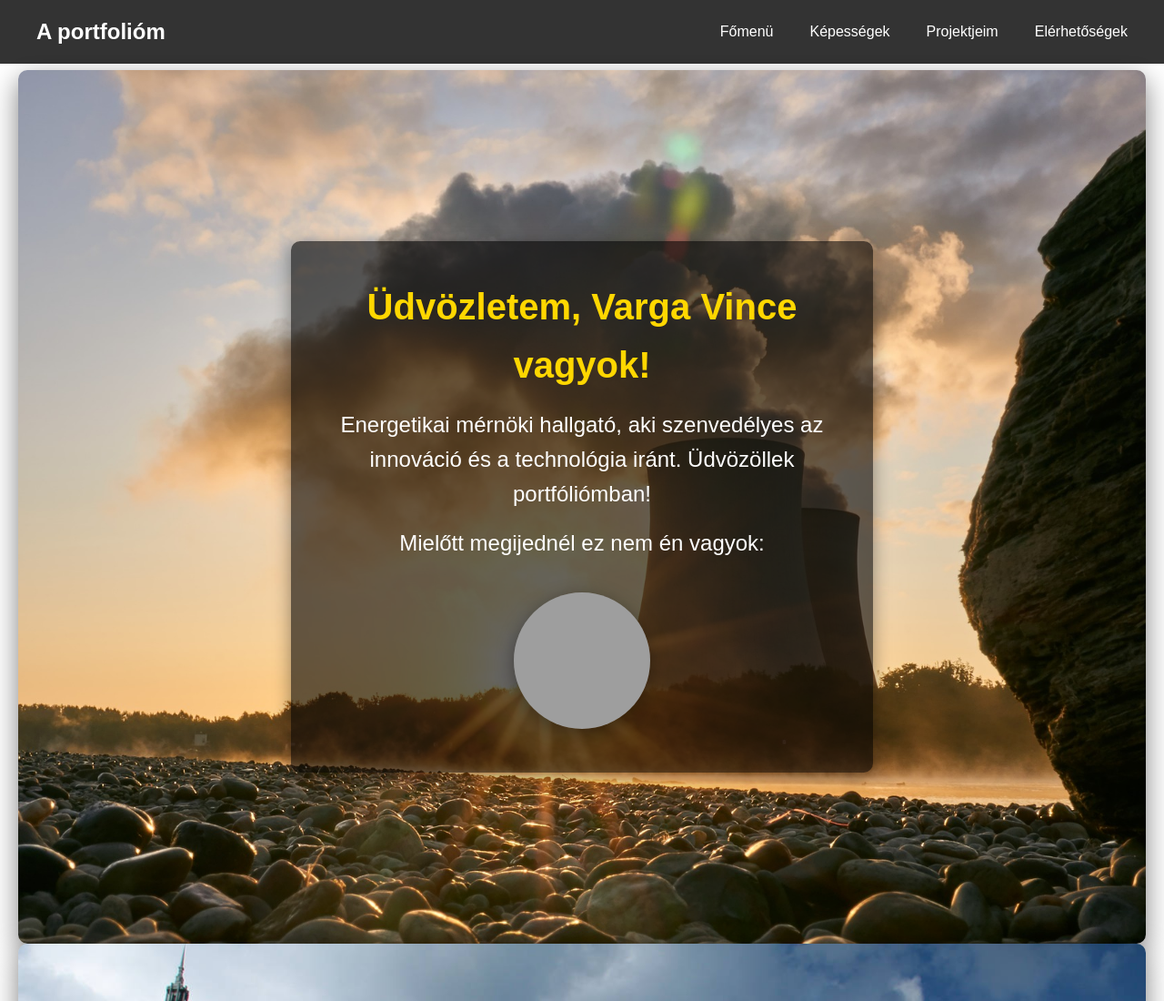
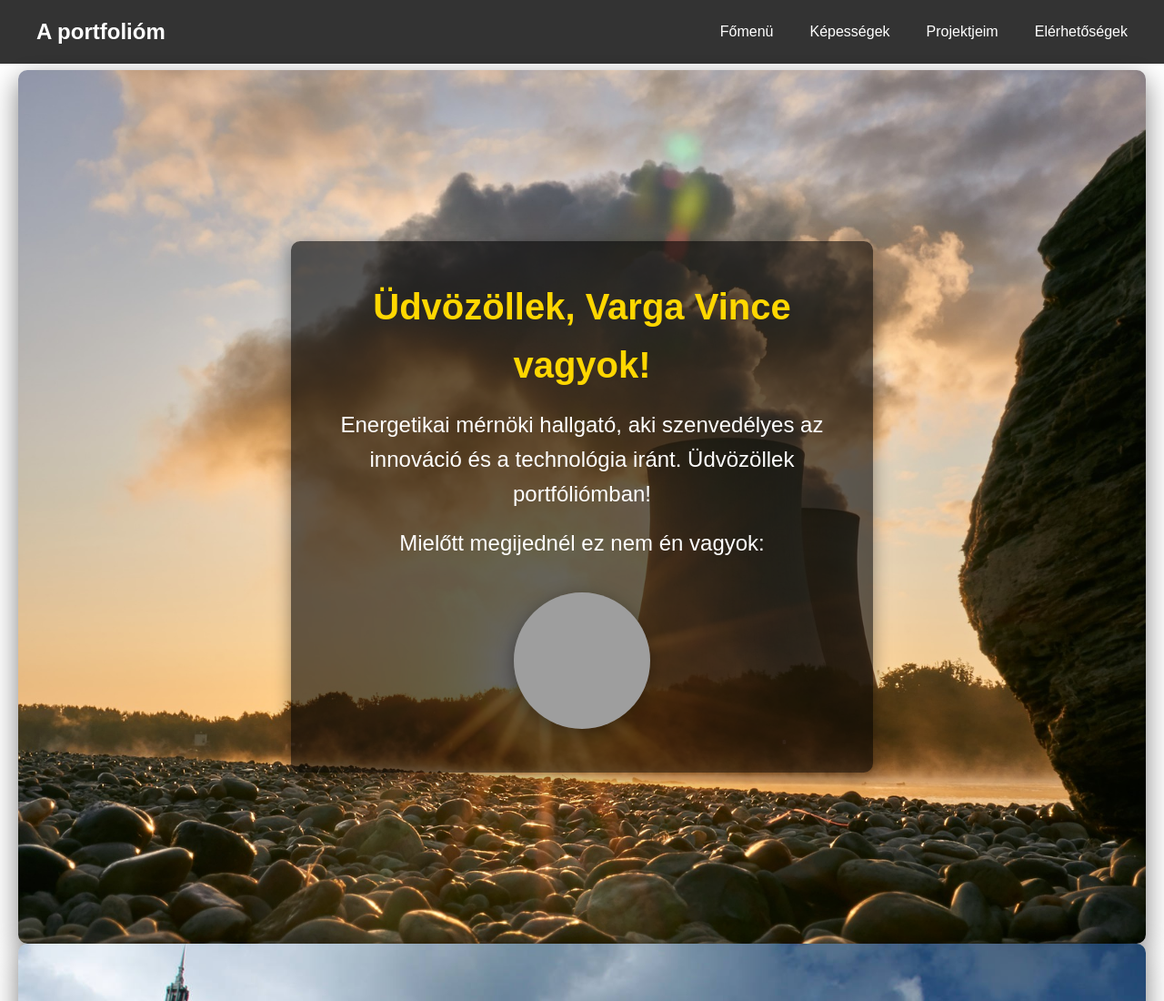
Before and after one commit to Vinoque01/Vinoque01.github.io, a plain HTML site: page index.html in a window 1280 px wide. Shown: the top 1100 px of the page at 91% size. Drawn offline with Linux system fonts and the light colour scheme; no server answers; grey boxes are pictures that could not be loaded.

Commit message:
Add files via upload

```diff
--- a/index.html
+++ b/index.html
@@ -29,7 +29,7 @@
 <br>
     <section id="home">
         <div class="hero-content" >
-            <h1>Üdvözletem, Varga Vince vagyok!</h1>
+            <h1>Üdvözöllek, Varga Vince vagyok!</h1>
             <p>Energetikai mérnöki hallgató, aki szenvedélyes az innováció és a technológia iránt. Üdvözöllek portfóliómban!</p>
             <p> Mielőtt megijednél ez nem én vagyok:</p>
             <img id="userImage" src="https://randomuser.me/api/" alt="Random User" style="border-radius: 50%; width: 150px; height: 150px; margin-top: 20px;" title="Random ember">
@@ -63,7 +63,7 @@
         <div class="hero-content">
         <h2>Elérhetőségek</h2>
         <p>Bátran keress fel az alábbi lehetőségek egyikén!</p>
-         <img id="nyil" src="nyil.jpg" alt="Nyíl az elérhetőségek felé" >
+        <img id="nyil" src="nyil.jpg" alt="Nyíl az elérhetőségek felé" >
     </div>
     </section>
 
```
